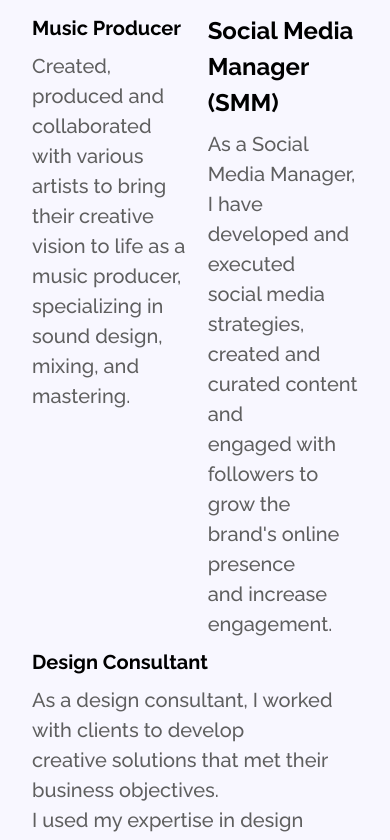
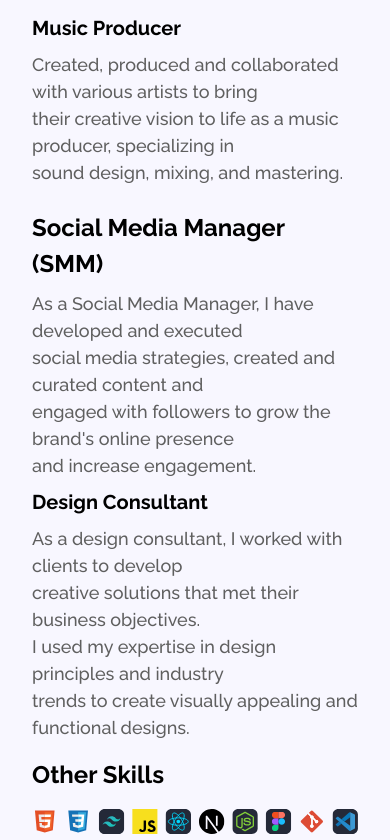
Before and after one commit to itzgupta/uxbypalash-live, a Next.js app: page / in a window 390 px wide. Shown: the part 2560-3400 px from the top of the page. Built offline with nearby package versions, Linux system fonts and the light colour scheme.

Commit message:
responsive-update-3

```diff
--- a/src/components/Cases.jsx
+++ b/src/components/Cases.jsx
@@ -16,7 +16,7 @@ const Cases = () => {
             </div>
 
             <div className='flex flex-col mt-4'>
-                <div className='sm:flex flex-nowrap gap-4'>
+                <div className='md:flex flex-nowrap gap-4'>
                     <div className='flex-col hover:animate-pulse'p-4>
                         <div className='py-1'>
                             <Link href='/'><img src="./assets/Debicover.svg" alt="" /></Link>
--- a/src/components/Otherskill.jsx
+++ b/src/components/Otherskill.jsx
@@ -7,10 +7,10 @@ const Otherskill = () => {
         <div>
           <h4 className='text-[32px] font-bold py-4'>Experience in</h4>
 
-          <div className='flex flex-row gap-4'>
+          <div className='flex flex-col md:flex-row gap-4'>
             <div>
               <h5 className='text-[20px] font-bold'>Music Producer</h5>
-              <p className='text-[20px] text-[#5F5F5F] font-medium py-2'>
+              <p className='text-[18px] sm:text-[20px] text-[#5F5F5F] font-medium py-2'>
                 Created, produced and collaborated with various artists to bring <br />
                 their creative vision to life as a music producer, specializing in <br />
                 sound design, mixing, and mastering.
@@ -18,7 +18,7 @@ const Otherskill = () => {
             </div>
             <div>
               <h5 className='text-[24px] font-bold'>Social Media Manager (SMM)</h5>
-              <p className='text-[20px] text-[#5F5F5F] font-medium py-2'>
+              <p className='text-[18px] sm:text-[20px] text-[#5F5F5F] font-medium py-2'>
                 As a Social Media Manager, I have developed and executed <br />
                 social media strategies, created and curated content and <br />
                 engaged with followers to grow the brand's online presence <br />
@@ -30,7 +30,7 @@ const Otherskill = () => {
           <div className='flex flex-row gap-4'>
             <div>
               <h5 className='text-[20px] font-bold'>Design Consultant</h5>
-              <p className='text-[20px] text-[#5F5F5F] font-medium py-2'>
+              <p className='text-[18px] sm:text-[20px] text-[#5F5F5F] font-medium py-2'>
                 As a design consultant, I worked with clients to develop <br />
                 creative solutions that met their business objectives. <br />
                 I used my expertise in design principles and industry <br />
@@ -41,7 +41,7 @@ const Otherskill = () => {
         </div>
 
         <div className='flex flex-col'>
-          <h4 className='text-[32px] font-bold mt-2'>Other Skills</h4>
+          <h4 className='text-[24px] sm:text-[32px] font-bold mt-2'>Other Skills</h4>
           <img className='py-4' src="./assets/Skills.svg" alt="" />
         </div>
       </div>
```
